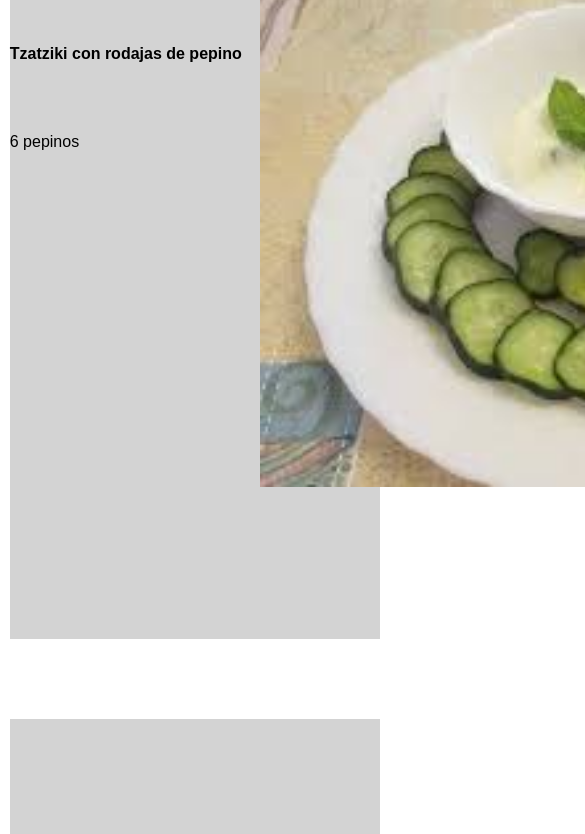
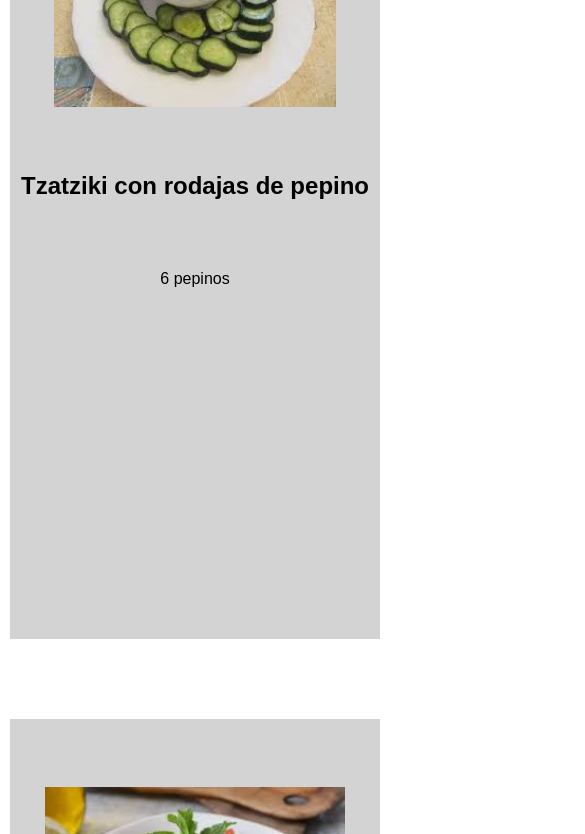
Before and after one commit to AlG87/Pagina-Restaurante-Mediterraneo, a plain HTML site: page paginas/recetas.html in a window 390 px wide. Shown: the part 1166-2000 px from the top of the page, 585 px wide, since content can reach past the window. Drawn offline with Linux system fonts and the light colour scheme.

Commit message:
haciendo el responsive de recetas y poniendo el nombre de los platos un poco mas grande

```diff
--- a/CSS/recetas.css
+++ b/CSS/recetas.css
@@ -13,8 +13,10 @@ main{
     justify-content: space-around;
 }
 .img-plato-container img{
-    min-height: 500px;
-    max-height: 600px;
+    height: 500px;
+}
+strong{
+    font-size: x-large;
 }
 .info-plato{
     height: 100%;
@@ -27,3 +29,34 @@ main{
     height: 300px;
     width: 250px;
 }
+@media (max-width: 1399.98px) {
+    .img-plato-container img {
+        max-height: 400px;
+    }
+}
+@media (max-width: 1199.98px) {
+    .img-plato-container img {
+        max-height: 300px;
+    }
+}
+@media (max-width: 991.98px) {
+    .img-plato-container img {
+        max-height: 200px;
+    }
+}
+@media (max-width: 767.98px) {
+    .contenedor{
+        display: flex;
+        flex-direction: column-reverse;
+        align-items: center;
+        justify-content: center;
+    }
+    .info-plato{
+        height: 50%;
+        text-align: center;
+        margin-top: 60px;
+    }
+    .info-plato span{
+        width: 400px;
+    }
+}
```
